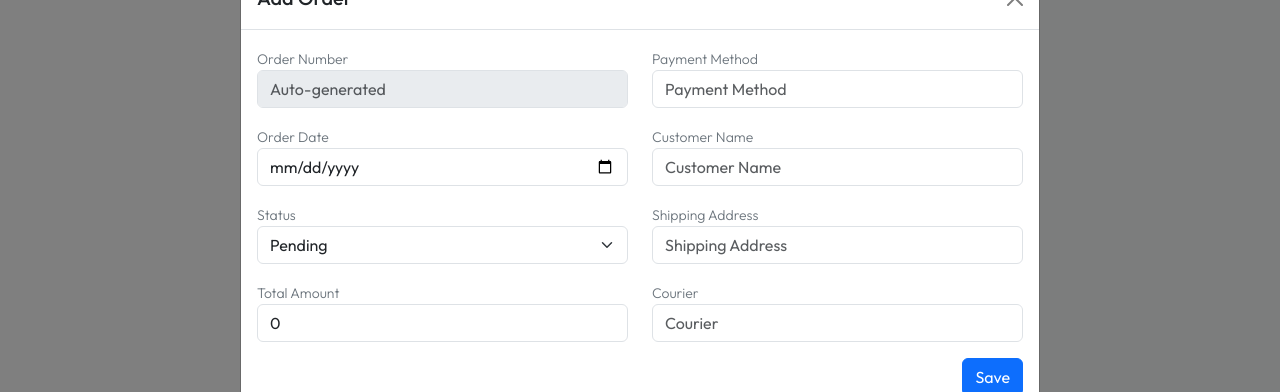
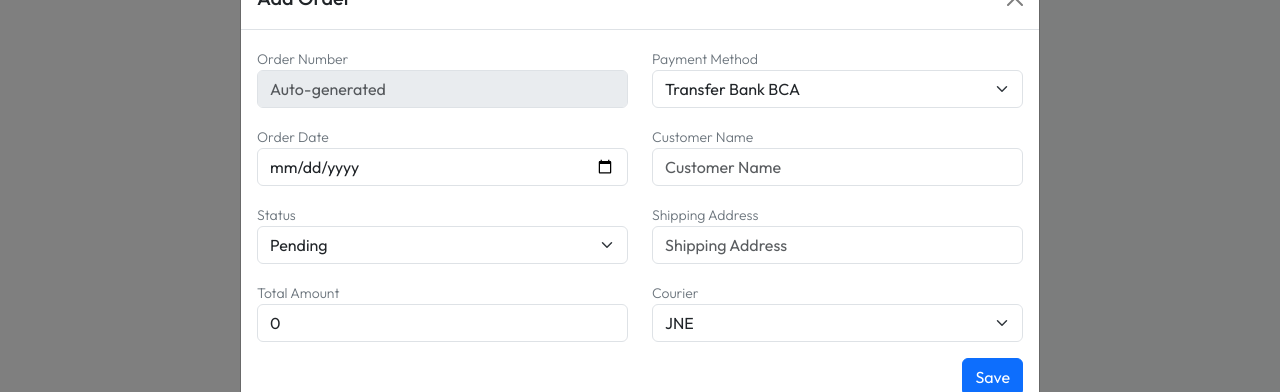
Before and after one commit to thoriqdharmawan/ocm, a React (Vite) app: page /orders in a window 1280 px wide. Both pictures are taken after typing "Sample" into the empty fields and a click on the button "Add Order". Shown: the part 211-603 px from the top of the page. Built offline with nearby package versions, Linux system fonts and the light colour scheme; no server answers.

Commit message:
feat: update ModalDraftOrder to use typed PaymentMethod and Courier, and enhance form handling

```diff
--- a/src/components/features/orders/ModalDraftOrder.tsx
+++ b/src/components/features/orders/ModalDraftOrder.tsx
@@ -3,6 +3,7 @@ import Modal from "../../ui/Modal";
 import Field from "../../ui/Field";
 import Input from "../../ui/Input";
 import { OrdersType } from "../../../models/orders";
+import { PaymentMethod, Courier } from "../../../models/orders";
 import useAddOrder from "../../../api/orders/useAddOrder";
 import useUpdateOrder from "../../../api/orders/useUpdateOrder";
 
@@ -18,10 +19,10 @@ const DEFAULT_FORM = {
   orderDate: "",
   status: "pending" as OrdersType["status"],
   totalAmount: 0,
-  paymentMethod: "",
+  paymentMethod: "Transfer Bank BCA" as PaymentMethod,
   customerName: "",
   shippingAddress: "",
-  courier: "",
+  courier: "JNE" as Courier,
   trackingNumber: "",
 };
 
@@ -90,14 +91,11 @@ const ModalDraftOrder = (props: ModalDraftOrderProps) => {
 
   const handleSubmit = (e: React.FormEvent) => {
     e.preventDefault();
-
-    console.log("form", validate());
-
     if (validate()) {
       if (type === "add") {
-        mutateAdd({ body: { ...form } });
+        mutateAdd({ body: { ...form, paymentMethod: form.paymentMethod as PaymentMethod, courier: form.courier as Courier } });
       } else if (type === "edit" && data) {
-        mutateUpdate({ id: data.id, body: { ...form } });
+        mutateUpdate({ id: data.id, body: { ...form, paymentMethod: form.paymentMethod as PaymentMethod, courier: form.courier as Courier } });
       }
     }
   };
@@ -172,14 +170,22 @@ const ModalDraftOrder = (props: ModalDraftOrderProps) => {
             <Field
               label="Payment Method"
               value={
-                <Input
-                  placeholder="Payment Method"
-                  error={errors.paymentMethod}
+                <select
+                  className={`form-select${
+                    errors.paymentMethod ? " is-invalid" : ""
+                  }`}
                   value={form.paymentMethod}
                   onChange={(e) =>
-                    handleChange("paymentMethod", e.target.value)
+                    handleChange("paymentMethod", e.target.value as PaymentMethod)
                   }
-                />
+                >
+                  <option value="">Select Payment Method</option>
+                  <option value="Transfer Bank BCA">Transfer Bank BCA</option>
+                  <option value="COD">COD</option>
+                  <option value="OVO">OVO</option>
+                  <option value="GoPay">GoPay</option>
+                  <option value="Transfer Bank Mandiri">Transfer Bank Mandiri</option>
+                </select>
               }
             />
             <Field
@@ -209,12 +215,18 @@ const ModalDraftOrder = (props: ModalDraftOrderProps) => {
             <Field
               label="Courier"
               value={
-                <Input
-                  placeholder="Courier"
-                  error={errors.courier}
+                <select
+                  className={`form-select${errors.courier ? " is-invalid" : ""}`}
                   value={form.courier}
-                  onChange={(e) => handleChange("courier", e.target.value)}
-                />
+                  onChange={(e) => handleChange("courier", e.target.value as Courier)}
+                >
+                  <option value="">Select Courier</option>
+                  <option value="JNE">JNE</option>
+                  <option value="SiCepat">SiCepat</option>
+                  <option value="J&T Express">J&T Express</option>
+                  <option value="Pos Indonesia">Pos Indonesia</option>
+                  <option value="AnterAja">AnterAja</option>
+                </select>
               }
             />
             <div className="d-flex justify-content-end mt-3">
```
Also changed, not shown: src/models/orders.ts (+5 -2 lines).
